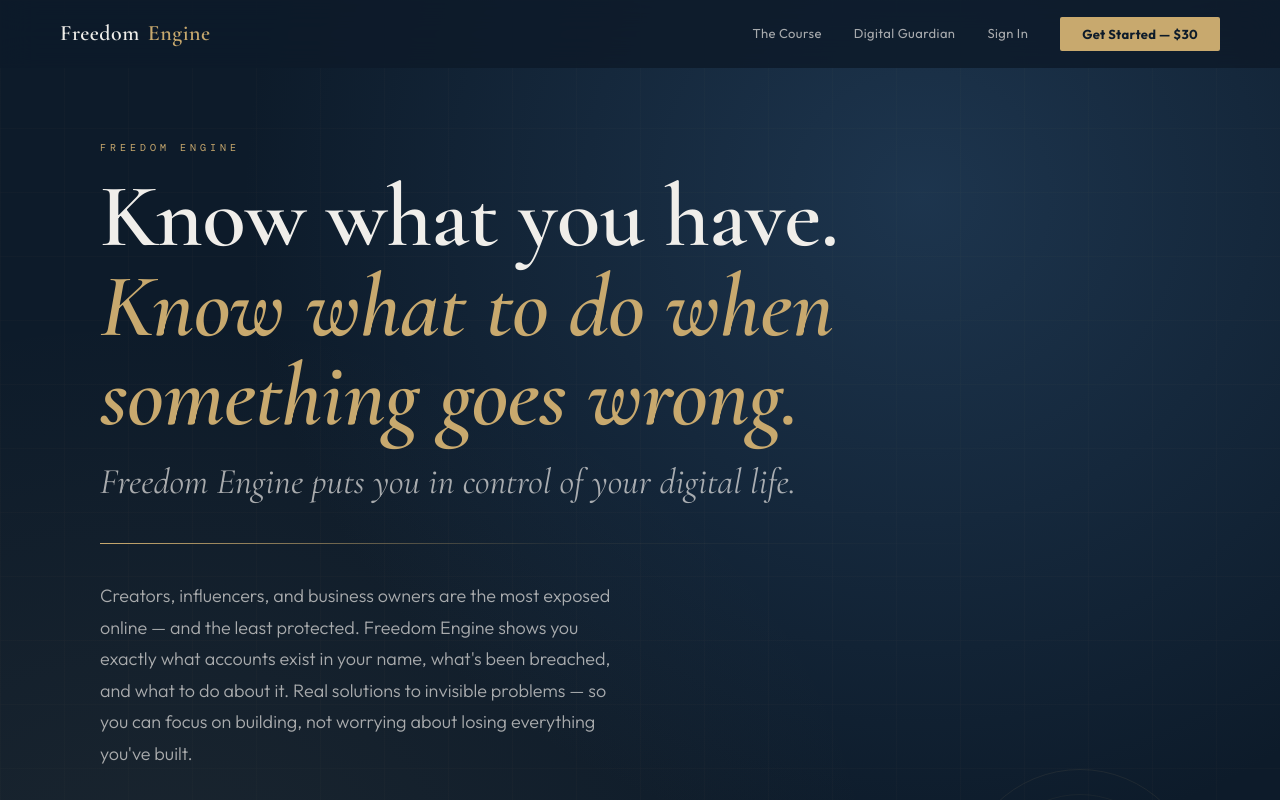
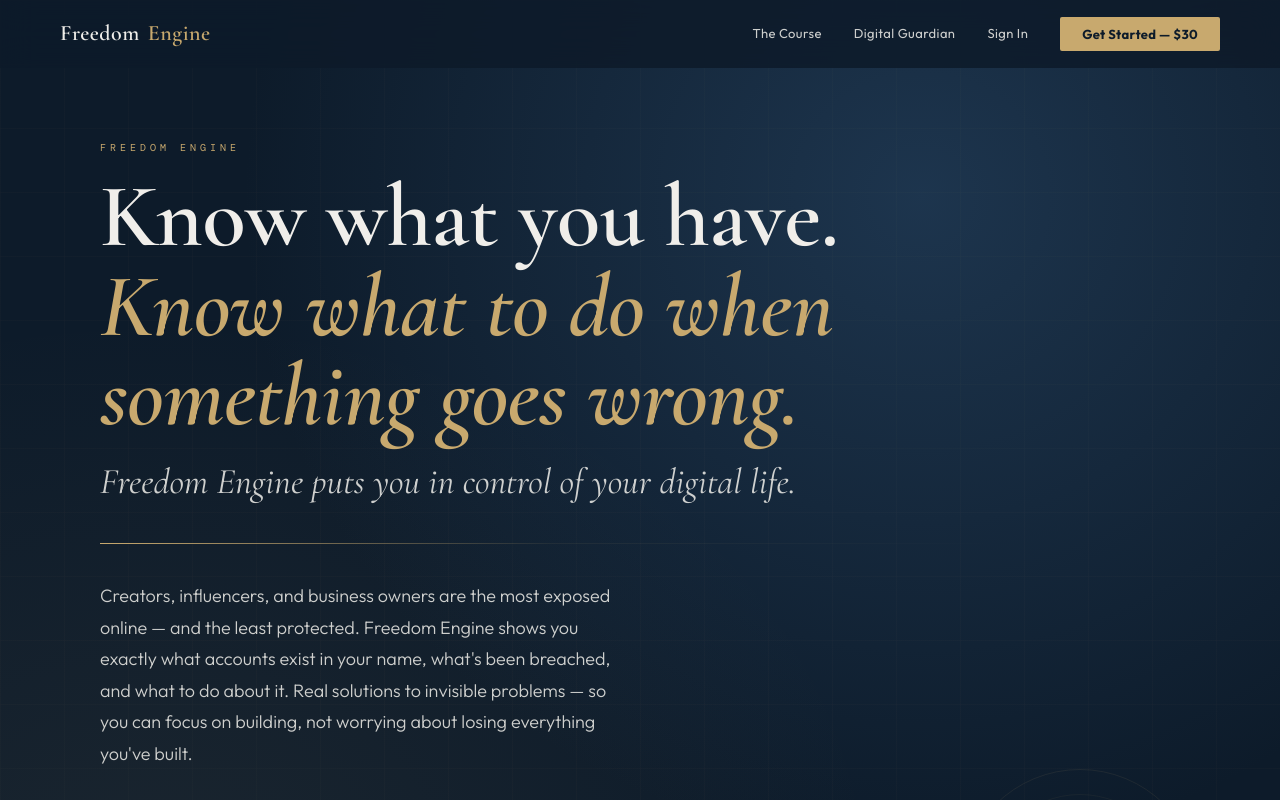
Before and after one commit to zanderschwaiger-hub/freedom-engine, a React (Vite) app: page / in a window 1280 px wide. Shown: the top 800 px of the page. Built offline with nearby package versions, Linux system fonts and the light colour scheme; a web font is replaced by a local one.

Commit message:
fix: lighten body text for better readability

```diff
--- a/src/index.css
+++ b/src/index.css
@@ -8,7 +8,7 @@
   --accent: #c8a96e;
   --accent-light: #d4bc8a;
   --white: #f0eeea;
-  --dim: rgba(240, 238, 234, 0.68);
+  --dim: rgba(240, 238, 234, 0.85);
   --ghost: rgba(240, 238, 234, 0.1);
   --green: #27ae6e;
   --red: #e07060;
```
